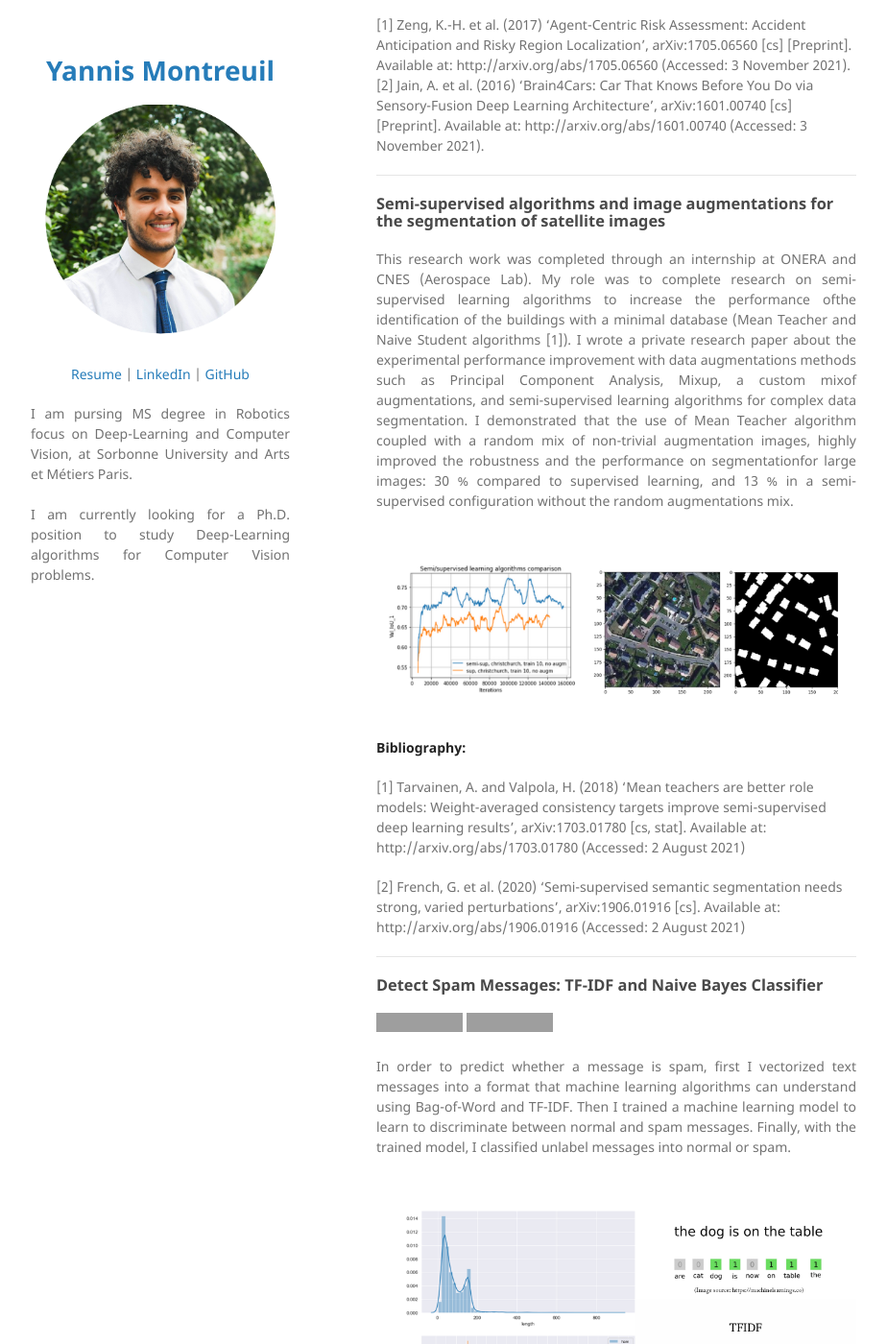
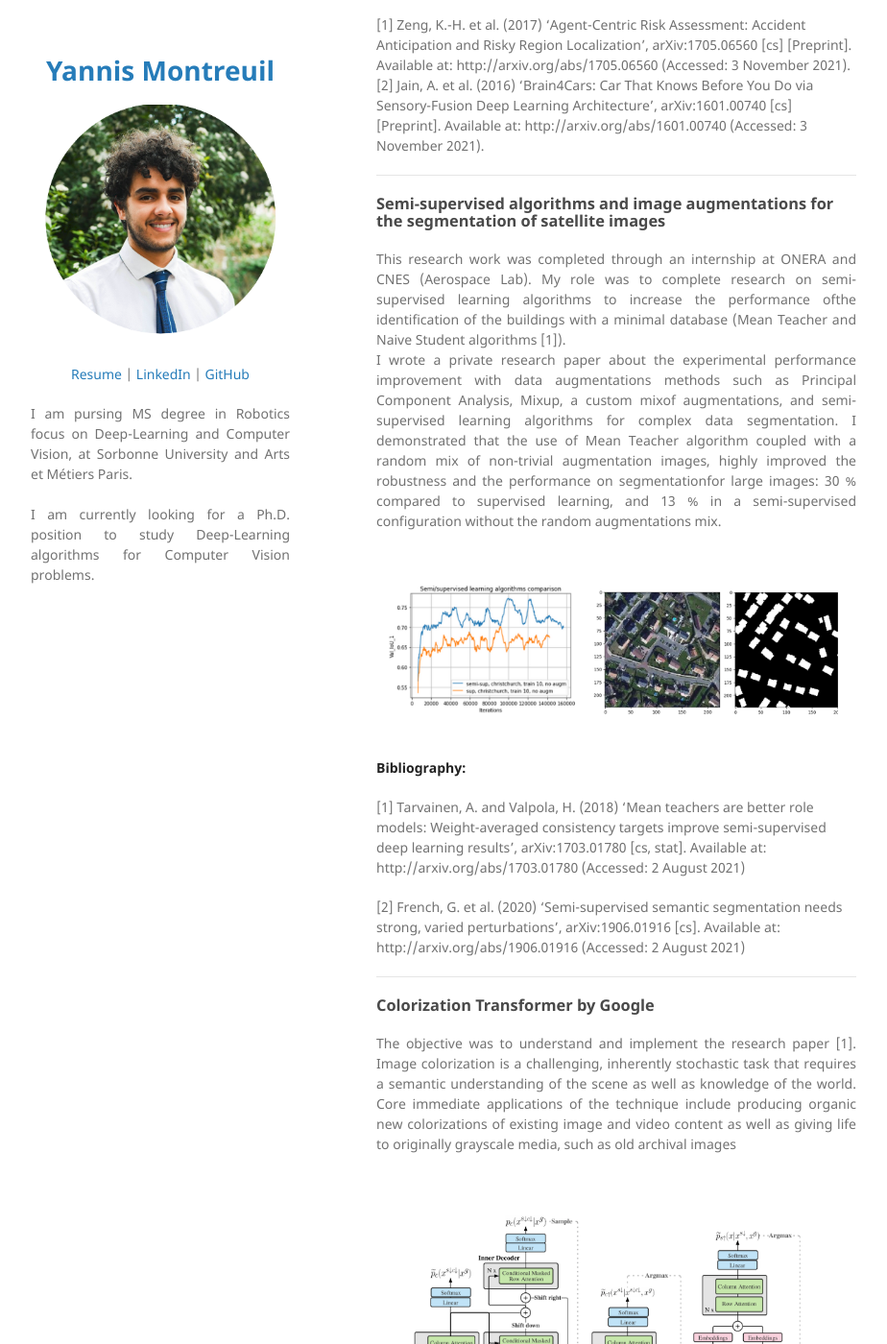
Before and after one commit to Yannis-98/yannis-98.github.io, a Jekyll site: the page built from index.md, in a window 1280 px wide and 1400 px high, scrolled down 1415 px. Shown: the whole window at 96% size, without its empty margins (178-1102 px from the left). Built offline with Jekyll 4.4.1, drawn with Linux system fonts in a browser that asks for light colours; our own code applies the rules of GitHub Pages for plain Markdown files; some of the changed text lies outside the part shown; grey boxes are pictures that could not be loaded.

Commit message:
Update index.md

```diff
--- a/index.md
+++ b/index.md
@@ -34,7 +34,9 @@
 ### Semi-supervised algorithms and image augmentations for the segmentation of satellite images
 
 
-<div style="text-align: justify">This research work was completed through an internship at ONERA and CNES (Aerospace Lab). My role was to complete research on semi-supervised learning algorithms to increase the performance ofthe identification of the buildings with a minimal database (Mean Teacher and Naive Student algorithms [1]). I wrote a private research paper about the experimental performance improvement with data augmentations methods such as Principal Component Analysis, Mixup, a custom mixof augmentations, and semi-supervised learning algorithms for complex data segmentation. I demonstrated that the use of Mean Teacher algorithm coupled with a random mix of non-trivial augmentation images, highly improved the robustness and the performance on segmentationfor large images: 30 % compared to supervised learning, and 13 % in a semi-supervised configuration without the random augmentations mix. </div>
+<div style="text-align: justify">This research work was completed through an internship at ONERA and CNES (Aerospace Lab). My role was to complete research on semi-supervised learning algorithms to increase the performance ofthe identification of the buildings with a minimal database (Mean Teacher and Naive Student algorithms [1]).
+ <br>
+I wrote a private research paper about the experimental performance improvement with data augmentations methods such as Principal Component Analysis, Mixup, a custom mixof augmentations, and semi-supervised learning algorithms for complex data segmentation. I demonstrated that the use of Mean Teacher algorithm coupled with a random mix of non-trivial augmentation images, highly improved the robustness and the performance on segmentationfor large images: 30 % compared to supervised learning, and 13 % in a semi-supervised configuration without the random augmentations mix. </div>
 <br>
 <center><img src="images/satelite.png"></center>
 <br>
@@ -45,15 +47,16 @@
 [2] French, G. et al. (2020) ‘Semi-supervised semantic segmentation needs strong, varied perturbations’, arXiv:1906.01916 [cs]. Available at: http://arxiv.org/abs/1906.01916 (Accessed: 2 August 2021)
 
 ---
-### Detect Spam Messages: TF-IDF and Naive Bayes Classifier
+### Colorization Transformer by Google
 
-[![Open Notebook](https://img.shields.io/badge/Jupyter-Open_Notebook-blue?logo=Jupyter)](projects/detect-spam-nlp.html)
-[![View on GitHub](https://img.shields.io/badge/GitHub-View_on_GitHub-blue?logo=GitHub)](https://github.com/chriskhanhtran/detect-spam-messages-nlp/blob/master/detect-spam-nlp.ipynb)
 
-<div style="text-align: justify">In order to predict whether a message is spam, first I vectorized text messages into a format that machine learning algorithms can understand using Bag-of-Word and TF-IDF. Then I trained a machine learning model to learn to discriminate between normal and spam messages. Finally, with the trained model, I classified unlabel messages into normal or spam.</div>
+<div style="text-align: justify">The objective was to understand and implement the research paper [1]. Image colorization is a challenging, inherently stochastic task that requires a semantic understanding of the scene as well as knowledge of the world. Core immediate applications of the technique include producing organic new colorizations of existing image and video content as well as giving life to originally grayscale media, such as old archival images</div>
 <br>
-<center><img src="images/detect-spam-nlp.png"/></center>
+<center><img src="images/google.png"/></center>
 <br>
+**Bibliography:**
+
+[1] Kumar, M., Weissenborn, D. and Kalchbrenner, N. (2021) ‘Colorization Transformer’, arXiv:2102.04432 [cs] [Preprint]. Available at: http://arxiv.org/abs/2102.04432 (Accessed: 1 September 2021).
 
 ---
 ## Data Science
```
